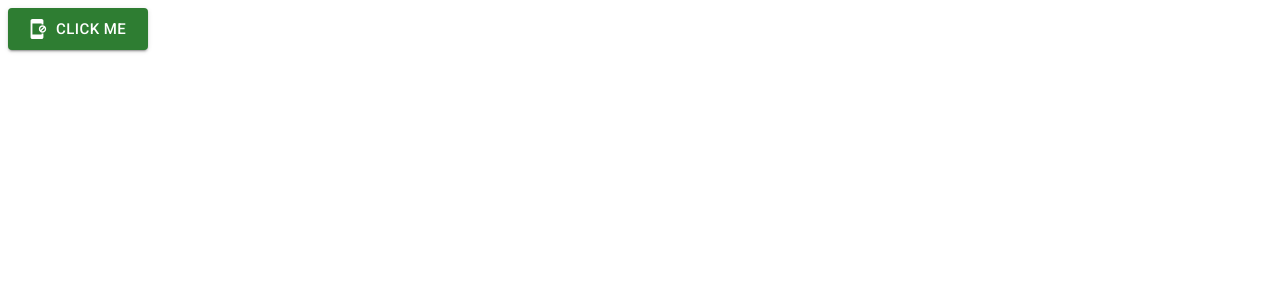
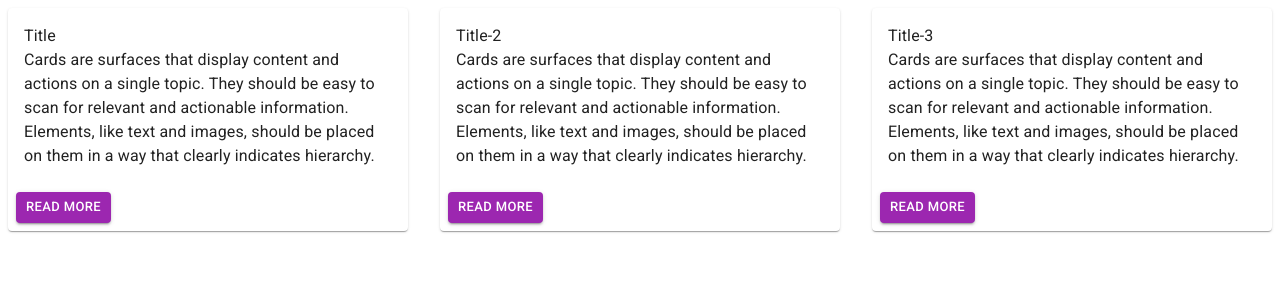
Before and after one commit to suprava16/REact_session_8, a React (Create React App) app: page / in a window 1280 px wide. Shown: the top 300 px of the page. Built offline with nearby package versions, Linux system fonts and the light colour scheme.

Commit message:
material ui design

```diff
--- a/src/Material_Ui/Design.js
+++ b/src/Material_Ui/Design.js
@@ -1,10 +1,76 @@
 import React from 'react'
-import Button from '@mui/material/Button';
+import { Button, Grid, Card, CardActions, CardContent, Typography } from '@mui/material';
 import AppBlockingIcon from '@mui/icons-material/AppBlocking';
 function Design() {
   return (
     <div>
-      <Button variant='contained' color='success' size="large" startIcon={<AppBlockingIcon/>}>Click Me</Button>
+      {/* <Button variant='contained' color='success' size="large" startIcon={<AppBlockingIcon/>}>Click Me</Button> */}
+
+      {/* <Grid container style={{border:"3px solid red"}}>
+    <Grid item xs={12} md={6} lg={4} style={{border:"3px solid green"}}>
+      col-1
+    </Grid>
+    <Grid item xs={6} md={12} lg={8} style={{border:"3px solid green"}}>
+      col-2
+    </Grid>
+    <Grid item style={{border:"3px solid green"}}>
+      col-3
+    </Grid>
+    </Grid> */}
+
+
+      <Grid container spacing={4}>
+        <Grid item xs={12} md={6} lg={4}>
+          <Card>
+            <CardContent>
+              <Typography>
+                Title
+              </Typography>
+              <Typography>
+                Cards are surfaces that display content and actions on a single topic.
+                They should be easy to scan for relevant and actionable information. Elements, like text and images, should be placed on them in a way that clearly indicates hierarchy.
+              </Typography>
+            </CardContent>
+            <CardActions>
+              <Button size="small" color="secondary" variant='contained'>Read More</Button>
+            </CardActions>
+          </Card>
+        </Grid>
+        {/* 2nd card */}
+        <Grid item xs={12} md={6} lg={4}>
+          <Card>
+            <CardContent>
+              <Typography>
+                Title-2
+              </Typography>
+              <Typography>
+                Cards are surfaces that display content and actions on a single topic.
+                They should be easy to scan for relevant and actionable information. Elements, like text and images, should be placed on them in a way that clearly indicates hierarchy.
+              </Typography>
+            </CardContent>
+            <CardActions>
+              <Button size="small" color="secondary" variant='contained'>Read More</Button>
+            </CardActions>
+          </Card>
+        </Grid>
+        {/* 3rd card */}
+        <Grid item xs={12} md={6} lg={4}>
+          <Card>
+            <CardContent>
+              <Typography>
+                Title-3
+              </Typography>
+              <Typography>
+                Cards are surfaces that display content and actions on a single topic.
+                They should be easy to scan for relevant and actionable information. Elements, like text and images, should be placed on them in a way that clearly indicates hierarchy.
+              </Typography>
+            </CardContent>
+            <CardActions>
+              <Button size="small" color="secondary" variant='contained'>Read More</Button>
+            </CardActions>
+          </Card>
+        </Grid>
+      </Grid>
     </div>
   )
 }
--- a/src/Routing/React_Router.js
+++ b/src/Routing/React_Router.js
@@ -19,7 +19,7 @@ function React_Router() {
           {/* handling error page */}
           {/* <Route path="*" element={<Error/>}/> */}
           <Route path="/error" element={<Error/>}/>
-          <Route path="*" element={<Navigate to="/home"/>}/>
+          <Route path="*" element={<Navigate to="/error"/>}/>
         </Routes>
       </BrowserRouter>
     </div>
```
